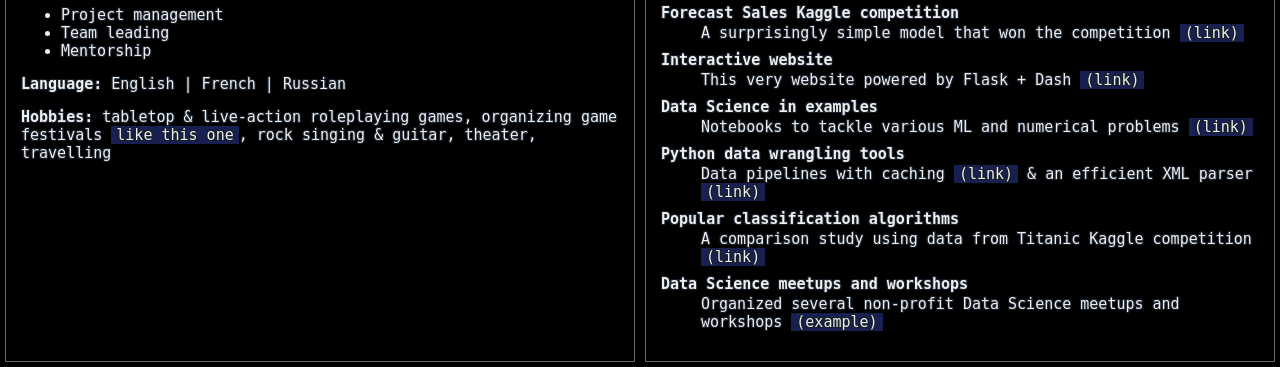
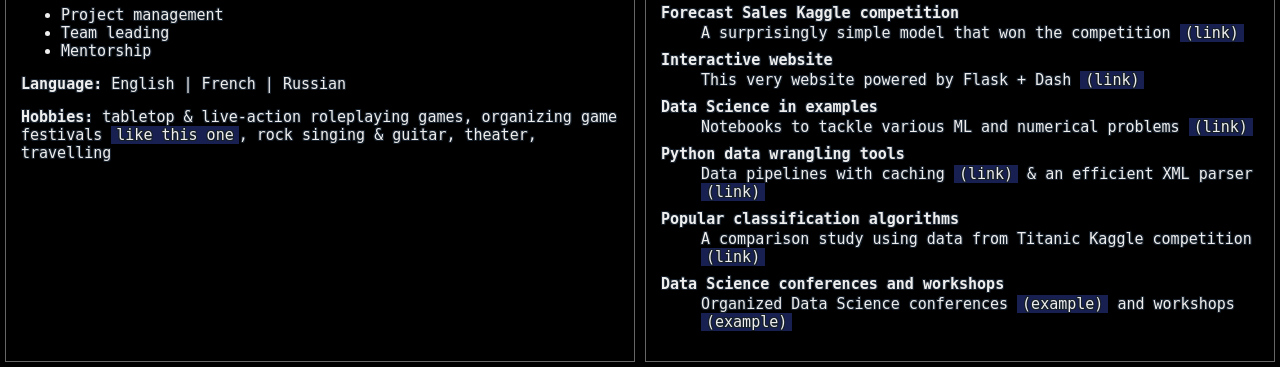
Before and after one commit to mysterious-ben/intro-website, a Flask app: template src/templates/cv.html in a window 1280 px wide. Shown: the part 1212-1579 px from the top of the page. Run offline with Flask 3, Linux system fonts and the light colour scheme; the template is opened without the code that fills it, so the values that code supplies are empty.

Commit message:
feat: add data sanity link

```diff
--- a/src/templates/cv.html
+++ b/src/templates/cv.html
@@ -173,8 +173,8 @@
                 <dd>Data pipelines with caching <a href="https://github.com/mysterious-ben/apipe">(link)</a> & an efficient XML parser <a href="https://github.com/mysterious-ben/xmlrecords">(link)</a></dd>
                 <dt>Popular classification algorithms</dt>
                 <dd>A comparison study using data from Titanic Kaggle competition <a href="https://github.com/mysterious-ben/titanic">(link)</a></dd>
-                <dt>Data Science meetups and workshops</dt>
-                <dd>Organized several non-profit Data Science meetups and workshops <a href="https://idmevent.com/workshop">(example)</a></dd>
+                <dt>Data Science conferences and workshops</dt>
+                <dd>Organized Data Science conferences <a href="https://datasanity.dev/">(example)</a> and workshops <a href="https://idmevent.com/workshop">(example)</a></dd>
             </dl>
         </div>
     </div>
```
Also changed, not shown: 1 other file.
